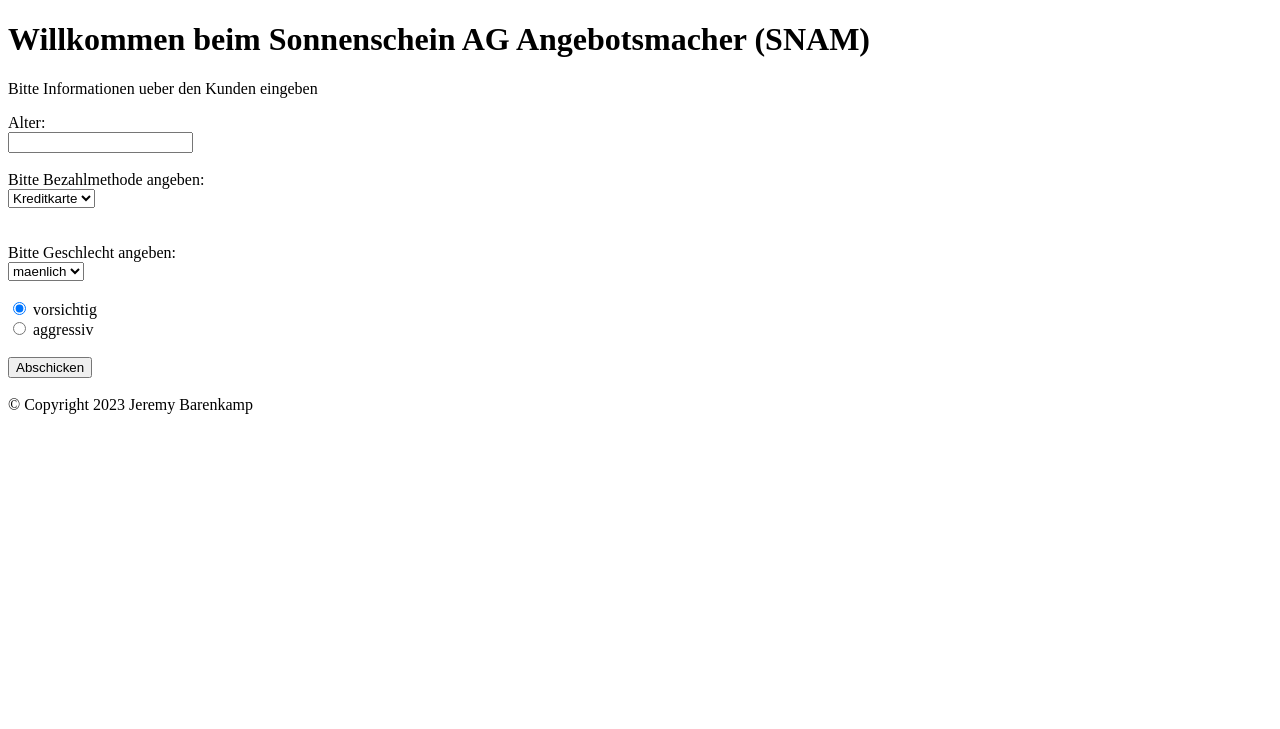
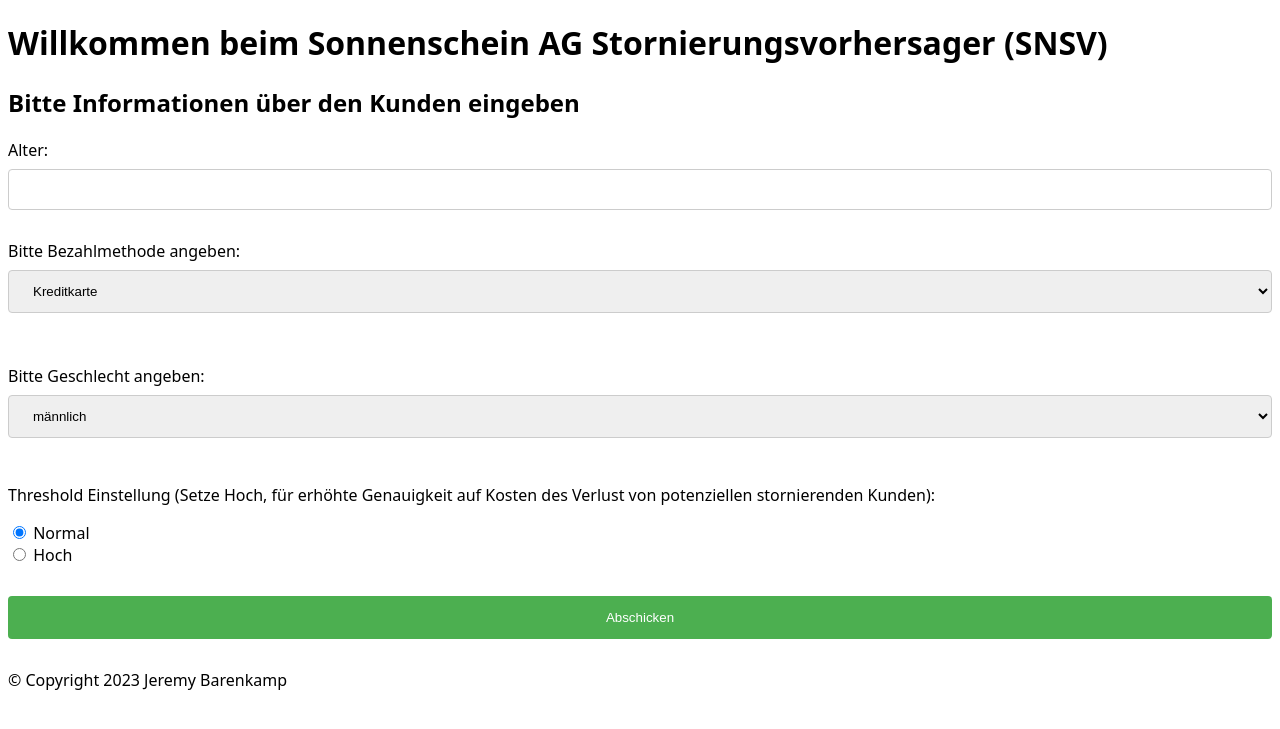
Before and after one commit to jeremistderechte/Gruppe-03---Klassifikation---Neuronales-Netz, a Flask app: page / in a window 1280 px wide. Shown: the top 729 px of the page. Run offline with Flask 2, Linux system fonts and the light colour scheme.

Commit message:
Update demo.html
Updated Demo with CSS

```diff
--- a/Demo/templates/demo.html
+++ b/Demo/templates/demo.html
@@ -1,8 +1,44 @@
 <!DOCTYPE html>
 <title>Demoseite</title>
+<html>
+  <style>
+    input[type=text], select {
+      width: 100%;
+      padding: 12px 20px;
+      margin: 8px 0;
+      display: inline-block;
+      border: 1px solid #ccc;
+      border-radius: 4px;
+      box-sizing: border-box;
+    }
+
+    input[type=submit] {
+      width: 100%;
+      background-color: #4CAF50;
+      color: white;
+      padding: 14px 20px;
+      margin: 8px 0;
+      border: none;
+      border-radius: 4px;
+      cursor: pointer;
+    }
+
+    input[type=submit]:hover {
+      background-color: #45a049;
+    }
+
+    div {
+      border-radius: 5px;
+      background-color: #f2f2f2;
+      padding: 20px;
+    }
+    h1, body {
+  font-family: system-ui, -apple-system, BlinkMacSystemFont, 'Segoe UI', Roboto, Oxygen, Ubuntu, Cantarell, 'Open Sans', 'Helvetica Neue', sans-serif;
+}
+    </style>
 <body>
-    <h1>Willkommen beim Sonnenschein AG Angebotsmacher (SNAM)</h1>
-    <p>Bitte Informationen ueber den Kunden eingeben</p>
+    <h1>Willkommen beim Sonnenschein AG Stornierungsvorhersager (SNSV)</h1>
+    <h2>Bitte Informationen über den Kunden eingeben</h2>
     <form method="post">
         <label for="age">Alter:</label><br>
         <input type="text" id="age" name="age"><br>
@@ -10,27 +46,29 @@
         <label for="pay_type">Bitte Bezahlmethode angeben:</label>
         <br>
         <select name="pay_type" id="pay_type">
-        <option value="kreditkarte">Kreditkarte</option>
-        <option value="bar">Bar</option>
-        <option value="check">Check</option>
+          <option value="kreditkarte">Kreditkarte</option>
+          <option value="bar">Bar</option>
+          <option value="check">Check</option>
         </select>
         <br><br><br>
         <label for="gender">Bitte Geschlecht angeben:</label>
         <br>
         <select name="gender" id="gender">
-        <option value="male">maenlich</option>
+        <option value="male">männlich</option>
         <option value="female">weiblich</option>
         </select>
         <br>
         <br>
+        <p>Threshold Einstellung (Setze Hoch, für erhöhte Genauigkeit auf Kosten des Verlust von potenziellen stornierenden Kunden):</p>
         <input type="radio" id="cautious" name="prediction_security" value="cautious" checked="checked">
-        <label for="cautious">vorsichtig</label>
+        <label for="cautious">Normal</label>
         <br>
         <input type="radio" id="risky" name="prediction_security" value="risky">
-        <label for="risky">aggressiv</label>
+        <label for="risky">Hoch</label>
         <br><br>
         <input type="submit" value="Abschicken">
         <br><br>
       </form>
 </body>
 <footer>&#169; Copyright 2023 Jeremy Barenkamp</footer>
+</html>
```
